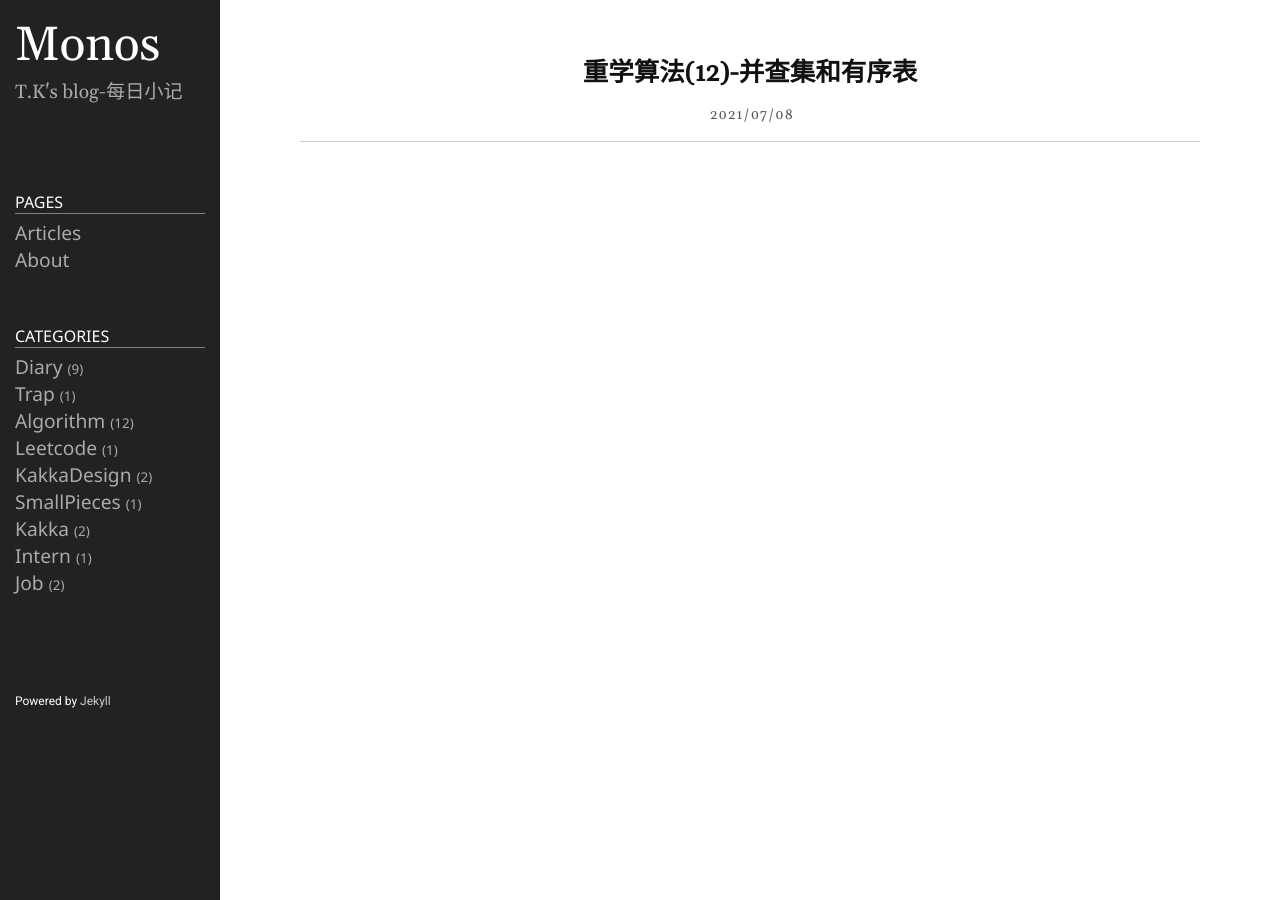
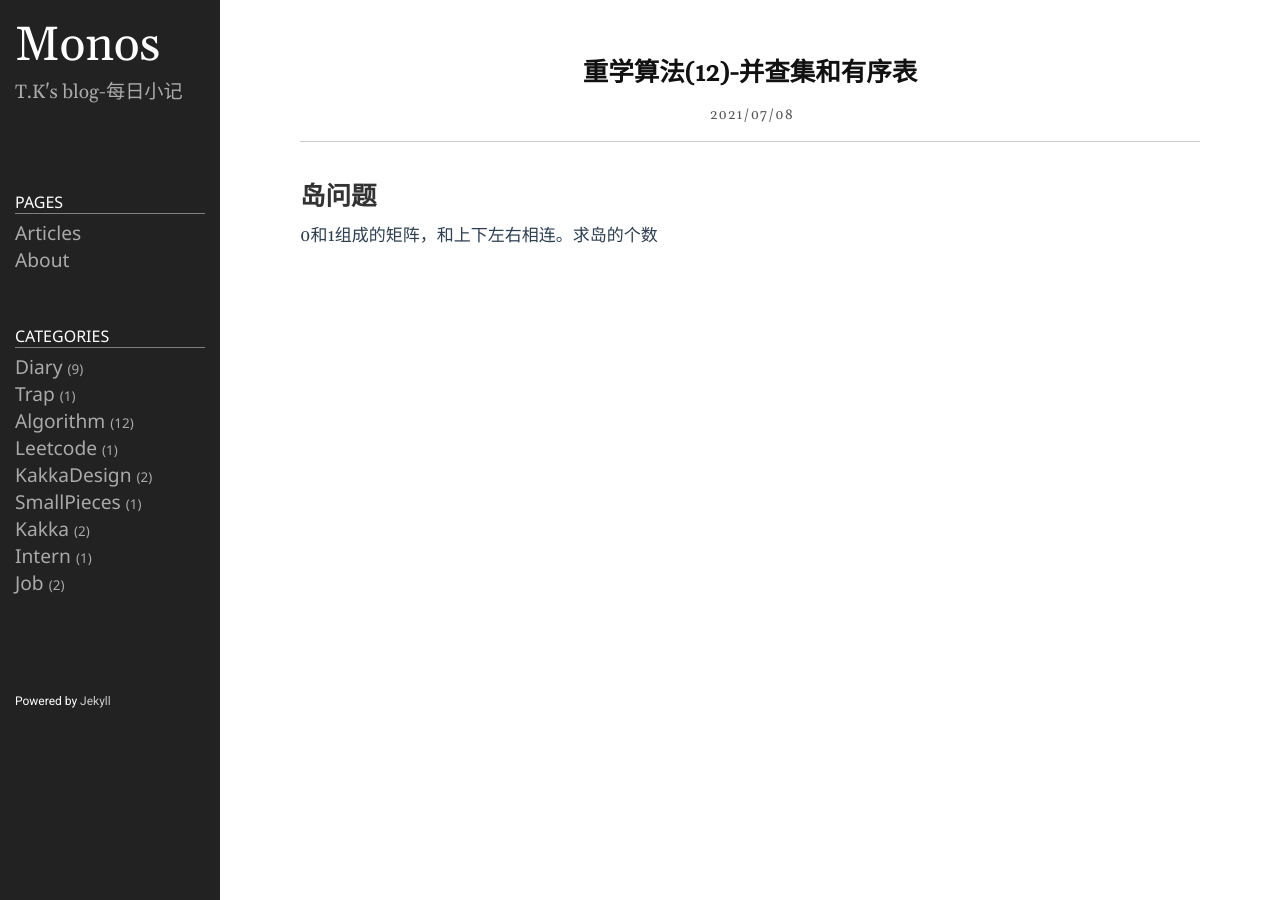
Before and after one commit to Taunk714/Taunk.github.io, a Jekyll site: the page built from _posts/2021-07-08-重学算法(12)-并查集和有序表.md, in a window 1280 px wide. Built offline with Jekyll 4.4.1, drawn with Linux system fonts in a browser that asks for light colours.

Commit message:
修改文件: _posts/2021-07-08-重学算法(12)-并查集和有序表.md

```diff
--- a/_posts/2021-07-08-重学算法(12)-并查集和有序表.md
+++ b/_posts/2021-07-08-重学算法(12)-并查集和有序表.md
@@ -8,3 +8,5 @@ keywords: algorithm
 image: 1.jpg
 preview: 1
 ---
+# 岛问题
+0和1组成的矩阵，和上下左右相连。求岛的个数
```
